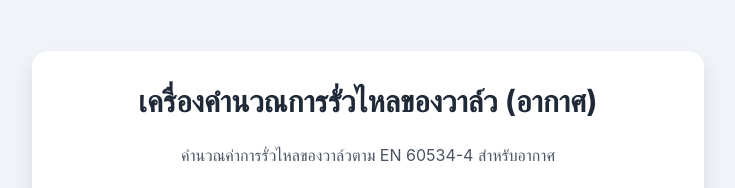
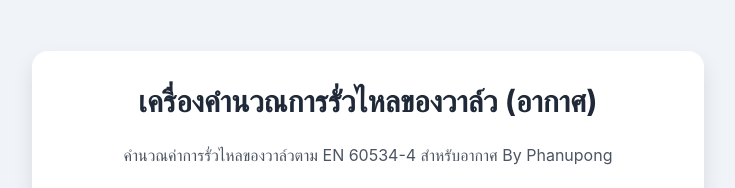
Before and after one commit to phanupong1211/LeakCalcApp, a plain HTML site: page index.html in a window 1280 px wide. Shown: the top 188 px of the page, without its empty margins (272-1007 px from the left). Drawn offline with nearby package versions, Linux system fonts and the light colour scheme.

Commit message:
Update index.html

```diff
--- a/index.html
+++ b/index.html
@@ -64,7 +64,7 @@
 <body class="flex items-center justify-center min-h-screen p-4">
     <div class="card w-full max-w-2xl p-8 space-y-6">
         <h1 class="text-3xl font-bold text-center text-gray-800">เครื่องคำนวณการรั่วไหลของวาล์ว (อากาศ)</h1>
-        <p class="text-center text-gray-600">คำนวณค่าการรั่วไหลของวาล์วตาม EN 60534-4 สำหรับอากาศ</p>
+        <p class="text-center text-gray-600">คำนวณค่าการรั่วไหลของวาล์วตาม EN 60534-4 สำหรับอากาศ By Phanupong</p>
 
         <!-- Input Form -->
         <div class="grid grid-cols-1 md:grid-cols-2 gap-6">
```
